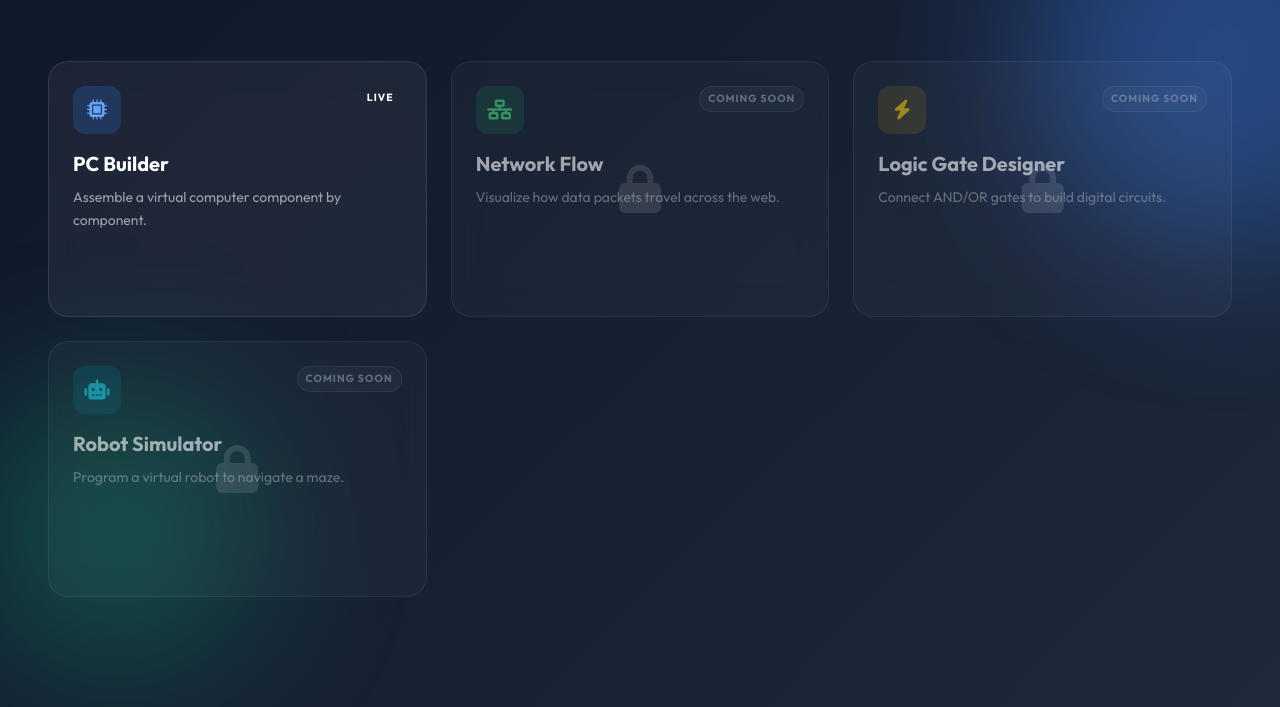
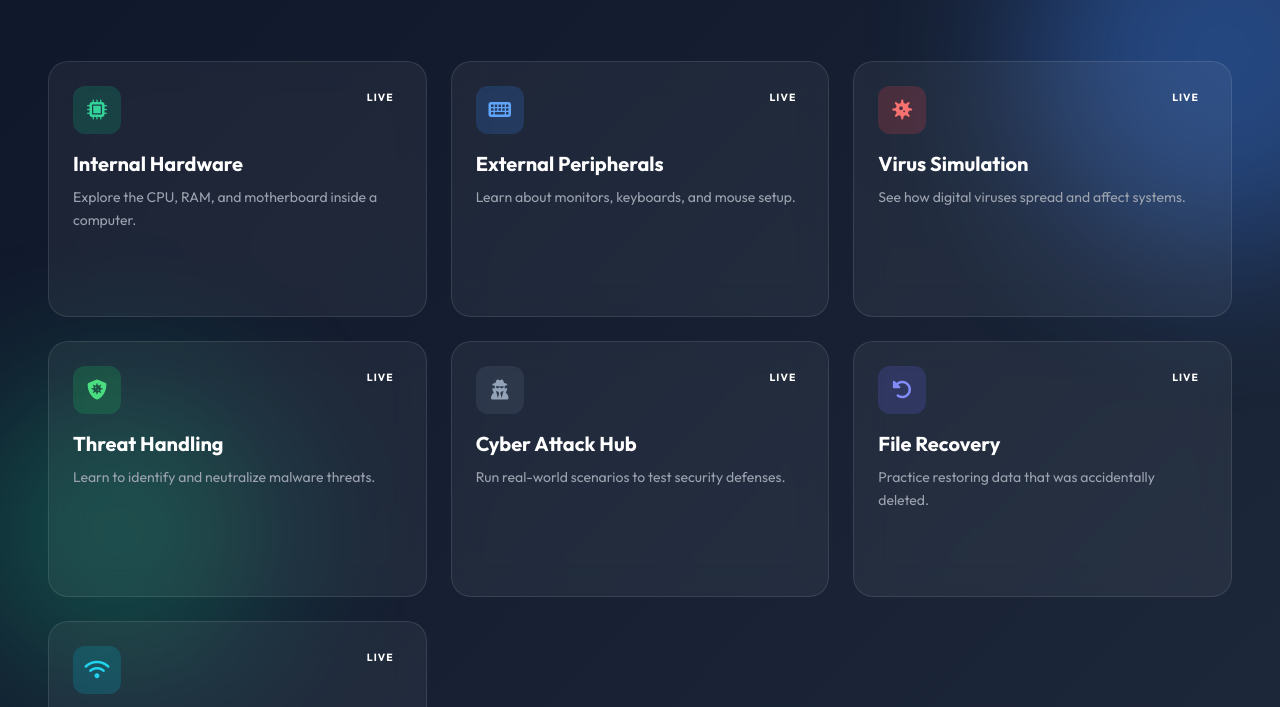
Before and after one commit to Joyal520/Edectra-Tech, a plain HTML site: page simulation.html in a window 1280 px wide. Shown: the part 91-798 px from the top of the page. Drawn offline with nearby package versions, Linux system fonts and the light colour scheme.

Commit message:
Synchronized simulation.html with new live simulation cards from build.html

```diff
--- a/simulation.html
+++ b/simulation.html
@@ -137,54 +137,99 @@
     <main class="max-w-7xl mx-auto">
         <div class="grid grid-cols-1 sm:grid-cols-2 lg:grid-cols-3 gap-6">
 
-            <!-- PC Builder -->
-            <a href="index.html" class="glass-card p-6 flex flex-col h-64 cursor-pointer group">
+            <!-- PC Builder / Internal Hardware -->
+            <a href="innerparts_of_a_computer.html" class="glass-card p-6 flex flex-col h-64 cursor-pointer group">
                 <div class="flex justify-between items-start mb-4">
                     <div
-                        class="w-12 h-12 rounded-xl bg-blue-500/20 flex items-center justify-center text-blue-400 text-xl group-hover:bg-blue-500 group-hover:text-white transition">
+                        class="w-12 h-12 rounded-xl bg-emerald-500/20 flex items-center justify-center text-emerald-400 text-xl group-hover:bg-emerald-500 group-hover:text-white transition">
                         <i class="fas fa-microchip"></i>
                     </div>
                     <span class="status-badge status-available">Live</span>
                 </div>
-                <h3 class="text-xl font-bold mb-2 text-white">PC Builder</h3>
-                <p class="text-sm text-gray-400 leading-relaxed">Assemble a virtual computer component by component.</p>
+                <h3 class="text-xl font-bold mb-2 text-white">Internal Hardware</h3>
+                <p class="text-sm text-gray-400 leading-relaxed">Explore the CPU, RAM, and motherboard inside a
+                    computer.</p>
             </a>
 
-            <div class="glass-card p-6 flex flex-col h-64 locked">
+            <!-- External Parts -->
+            <a href="External_part_of_a_computer.html" class="glass-card p-6 flex flex-col h-64 cursor-pointer group">
                 <div class="flex justify-between items-start mb-4">
                     <div
-                        class="w-12 h-12 rounded-xl bg-green-500/20 flex items-center justify-center text-green-400 text-xl">
-                        <i class="fas fa-network-wired"></i>
+                        class="w-12 h-12 rounded-xl bg-blue-500/20 flex items-center justify-center text-blue-400 text-xl group-hover:bg-blue-500 group-hover:text-white transition">
+                        <i class="fas fa-keyboard"></i>
                     </div>
-                    <span class="status-badge status-locked">Coming Soon</span>
+                    <span class="status-badge status-available">Live</span>
                 </div>
-                <h3 class="text-xl font-bold mb-2">Network Flow</h3>
-                <p class="text-sm text-gray-400 leading-relaxed">Visualize how data packets travel across the web.</p>
-            </div>
+                <h3 class="text-xl font-bold mb-2 text-white">External Peripherals</h3>
+                <p class="text-sm text-gray-400 leading-relaxed">Learn about monitors, keyboards, and mouse setup.</p>
+            </a>
 
-            <div class="glass-card p-6 flex flex-col h-64 locked">
+            <!-- Virus Attack -->
+            <a href="virus_attack.html" class="glass-card p-6 flex flex-col h-64 cursor-pointer group">
                 <div class="flex justify-between items-start mb-4">
                     <div
-                        class="w-12 h-12 rounded-xl bg-yellow-500/20 flex items-center justify-center text-yellow-400 text-xl">
-                        <i class="fas fa-bolt"></i>
+                        class="w-12 h-12 rounded-xl bg-red-500/20 flex items-center justify-center text-red-400 text-xl group-hover:bg-red-500 group-hover:text-white transition">
+                        <i class="fas fa-virus"></i>
                     </div>
-                    <span class="status-badge status-locked">Coming Soon</span>
+                    <span class="status-badge status-available">Live</span>
                 </div>
-                <h3 class="text-xl font-bold mb-2">Logic Gate Designer</h3>
-                <p class="text-sm text-gray-400 leading-relaxed">Connect AND/OR gates to build digital circuits.</p>
-            </div>
+                <h3 class="text-xl font-bold mb-2 text-white">Virus Simulation</h3>
+                <p class="text-sm text-gray-400 leading-relaxed">See how digital viruses spread and affect systems.</p>
+            </a>
 
-            <div class="glass-card p-6 flex flex-col h-64 locked">
+            <!-- Virus Attack Handling -->
+            <a href="virus_attack_handling.html" class="glass-card p-6 flex flex-col h-64 cursor-pointer group">
                 <div class="flex justify-between items-start mb-4">
                     <div
-                        class="w-12 h-12 rounded-xl bg-cyan-500/20 flex items-center justify-center text-cyan-400 text-xl">
-                        <i class="fas fa-robot"></i>
+                        class="w-12 h-12 rounded-xl bg-green-500/20 flex items-center justify-center text-green-400 text-xl group-hover:bg-green-500 group-hover:text-white transition">
+                        <i class="fas fa-shield-virus"></i>
                     </div>
-                    <span class="status-badge status-locked">Coming Soon</span>
+                    <span class="status-badge status-available">Live</span>
                 </div>
-                <h3 class="text-xl font-bold mb-2">Robot Simulator</h3>
-                <p class="text-sm text-gray-400 leading-relaxed">Program a virtual robot to navigate a maze.</p>
-            </div>
+                <h3 class="text-xl font-bold mb-2 text-white">Threat Handling</h3>
+                <p class="text-sm text-gray-400 leading-relaxed">Learn to identify and neutralize malware threats.</p>
+            </a>
+
+            <!-- Cyber Attack Simulation -->
+            <a href="Cyber_attack_simulation.html" class="glass-card p-6 flex flex-col h-64 cursor-pointer group">
+                <div class="flex justify-between items-start mb-4">
+                    <div
+                        class="w-12 h-12 rounded-xl bg-slate-500/20 flex items-center justify-center text-slate-400 text-xl group-hover:bg-slate-500 group-hover:text-white transition">
+                        <i class="fas fa-user-secret"></i>
+                    </div>
+                    <span class="status-badge status-available">Live</span>
+                </div>
+                <h3 class="text-xl font-bold mb-2 text-white">Cyber Attack Hub</h3>
+                <p class="text-sm text-gray-400 leading-relaxed">Run real-world scenarios to test security defenses.</p>
+            </a>
+
+            <!-- Recover a deleted file -->
+            <a href="Recover_a_deleted_file.html" class="glass-card p-6 flex flex-col h-64 cursor-pointer group">
+                <div class="flex justify-between items-start mb-4">
+                    <div
+                        class="w-12 h-12 rounded-xl bg-indigo-500/20 flex items-center justify-center text-indigo-400 text-xl group-hover:bg-indigo-500 group-hover:text-white transition">
+                        <i class="fas fa-undo-alt"></i>
+                    </div>
+                    <span class="status-badge status-available">Live</span>
+                </div>
+                <h3 class="text-xl font-bold mb-2 text-white">File Recovery</h3>
+                <p class="text-sm text-gray-400 leading-relaxed">Practice restoring data that was accidentally deleted.
+                </p>
+            </a>
+
+            <!-- Wifi Simulation -->
+            <a href="Wifi_simulation.html" class="glass-card p-6 flex flex-col h-64 cursor-pointer group">
+                <div class="flex justify-between items-start mb-4">
+                    <div
+                        class="w-12 h-12 rounded-xl bg-cyan-500/20 flex items-center justify-center text-cyan-400 text-xl group-hover:bg-cyan-500 group-hover:text-white transition">
+                        <i class="fas fa-wifi"></i>
+                    </div>
+                    <span class="status-badge status-available">Live</span>
+                </div>
+                <h3 class="text-xl font-bold mb-2 text-white">Wireless Network</h3>
+                <p class="text-sm text-gray-400 leading-relaxed">Visualize and configure wifi signals and connectivity.
+                </p>
+            </a>
 
         </div>
     </main>
```
